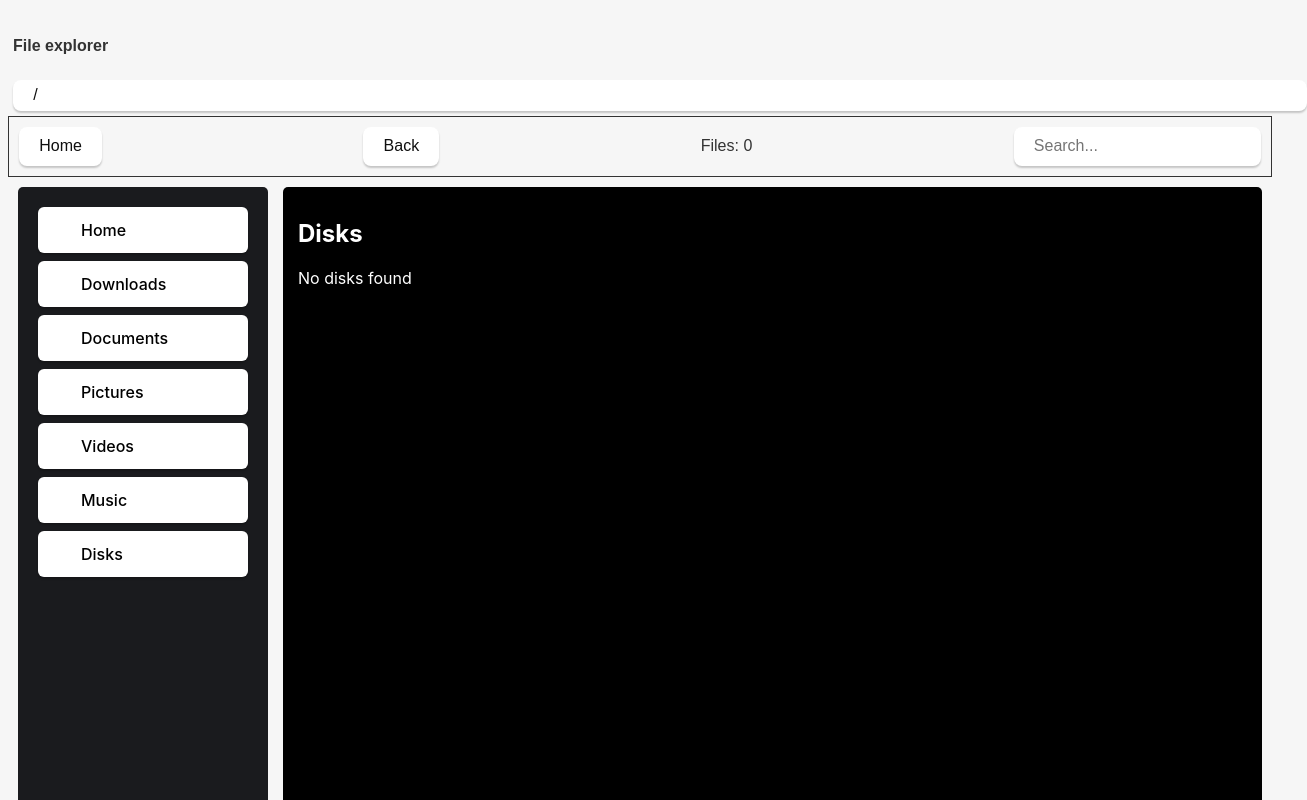
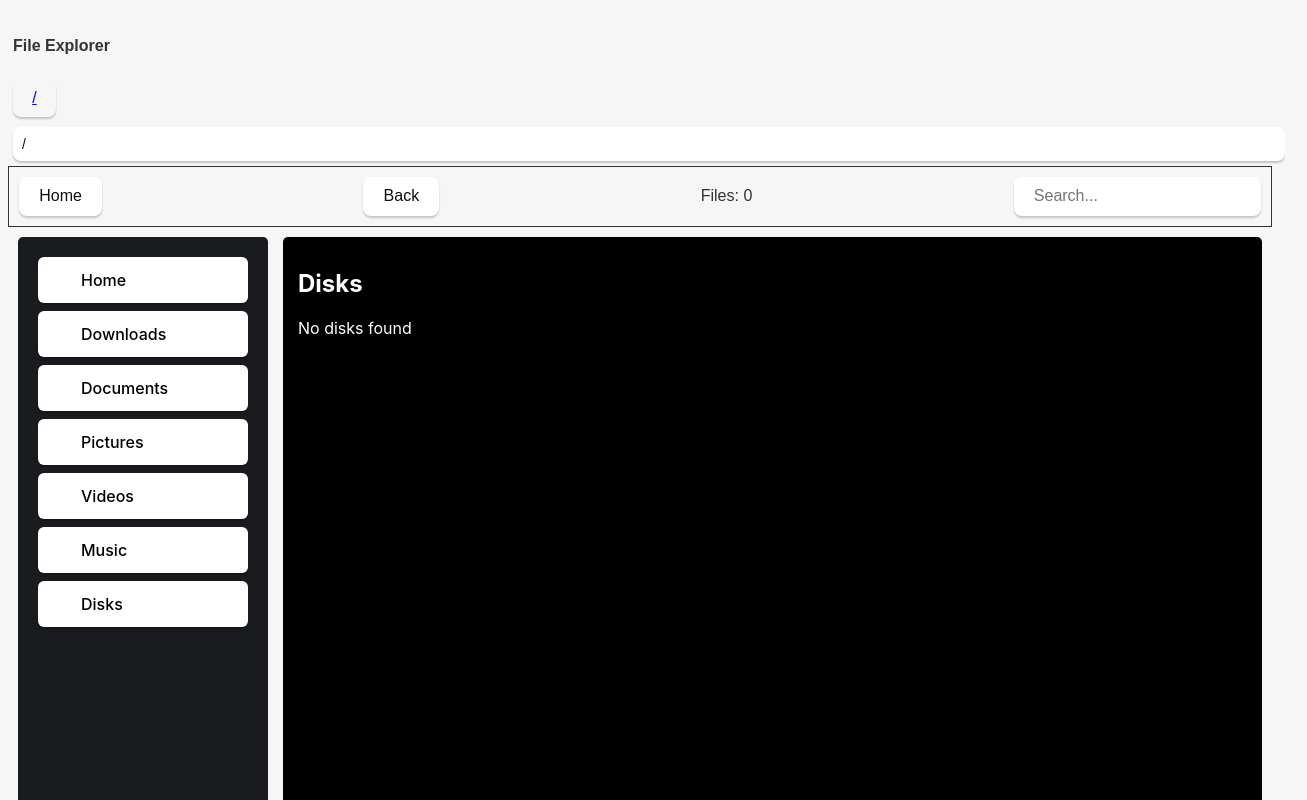
Before and after one commit to max-de-bug/file-explorer, a React (Vite) app: page / in a window 1280 px wide. Shown: the top 800 px of the page, 1307 px wide, since content can reach past the window. Built offline with nearby package versions, Linux system fonts and the light colour scheme.

Commit message:
build: implementing bread crumbs

```diff
--- a/src/components/NavBar/NavBar.module.scss
+++ b/src/components/NavBar/NavBar.module.scss
@@ -5,6 +5,25 @@
 }
 
 .directoryInput {
+  padding: 8px;
+  font-size: 14px;
   width: 100%;
-  height: 10px;
 }
+
+.breadcrumbs {
+  display: flex;
+  gap: 8px;
+  margin-bottom: 10px;
+}
+
+.breadcrumbButton {
+  background: none;
+  border: none;
+  color: blue;
+  text-decoration: underline;
+  cursor: pointer;
+}
+
+.breadcrumbButton:hover {
+  text-decoration: none;
+}
--- a/src/components/NavBar/NavBar.tsx
+++ b/src/components/NavBar/NavBar.tsx
@@ -1,12 +1,37 @@
 import { useContext } from "react";
 import styles from "./NavBar.module.scss";
 import { AppContext } from "../../context/Context";
+
 const Navbar = () => {
-  const { currentDirectory, handleCurrentDirectory } = useContext(AppContext); // Access context data
+  const { currentDirectory, handleCurrentDirectory } = useContext(AppContext);
+
+  // Split the current directory into segments
+  const directorySegments =
+    currentDirectory === "/"
+      ? ["/"]
+      : ["/", ...currentDirectory.split("/").filter(Boolean)];
+
+  const handleNavigateToSegment = (index: number) => {
+    const newPath = directorySegments.slice(0, index + 1).join("/");
+    // Ensure the path starts with '/' but avoid adding an extra one
+    const pathToUpdate = newPath.startsWith("/") ? newPath : "/" + newPath;
+    handleCurrentDirectory({ target: { value: pathToUpdate } }); // Update directory in context
+  };
 
   return (
     <div className={styles.container}>
-      <h4>File explorer</h4>
+      <h4>File Explorer</h4>
+      <div className={styles.breadcrumbs}>
+        {directorySegments.map((segment, index) => (
+          <button
+            key={index}
+            onClick={() => handleNavigateToSegment(index)}
+            className={styles.breadcrumbButton}
+          >
+            {segment}
+          </button>
+        ))}
+      </div>
       <input
         type="text"
         placeholder="Directory"
--- a/src/context/Context.tsx
+++ b/src/context/Context.tsx
@@ -30,7 +30,7 @@ interface AppContextType {
   searchValue: string;
   handleSearch: (event: ChangeEvent<HTMLInputElement>) => void;
   currentDirectory: string;
-  handleCurrentDirectory: (directory: string) => void;
+  handleCurrentDirectory: (event: ChangeEvent<HTMLInputElement>) => void;
   setCurrentDirectory: React.Dispatch<React.SetStateAction<string>>; // Added this line
 }
 
@@ -125,8 +125,11 @@ export const AppProvider = ({ children }: { children: ReactNode }) => {
     console.log("Search Value:", event.target.value);
   };
 
-  const handleCurrentDirectory = (directory: string) => {
-    setCurrentDirectory(directory.trim() === "" ? "/" : directory);
+  const handleCurrentDirectory = (event: ChangeEvent<HTMLInputElement>) => {
+    const directory = event.target.value.trim();
+    setCurrentDirectory(
+      directory === "" ? "/" : directory.startsWith("/") ? directory : "/"
+    );
     console.log("Current Directory:", directory);
   };
 
```
